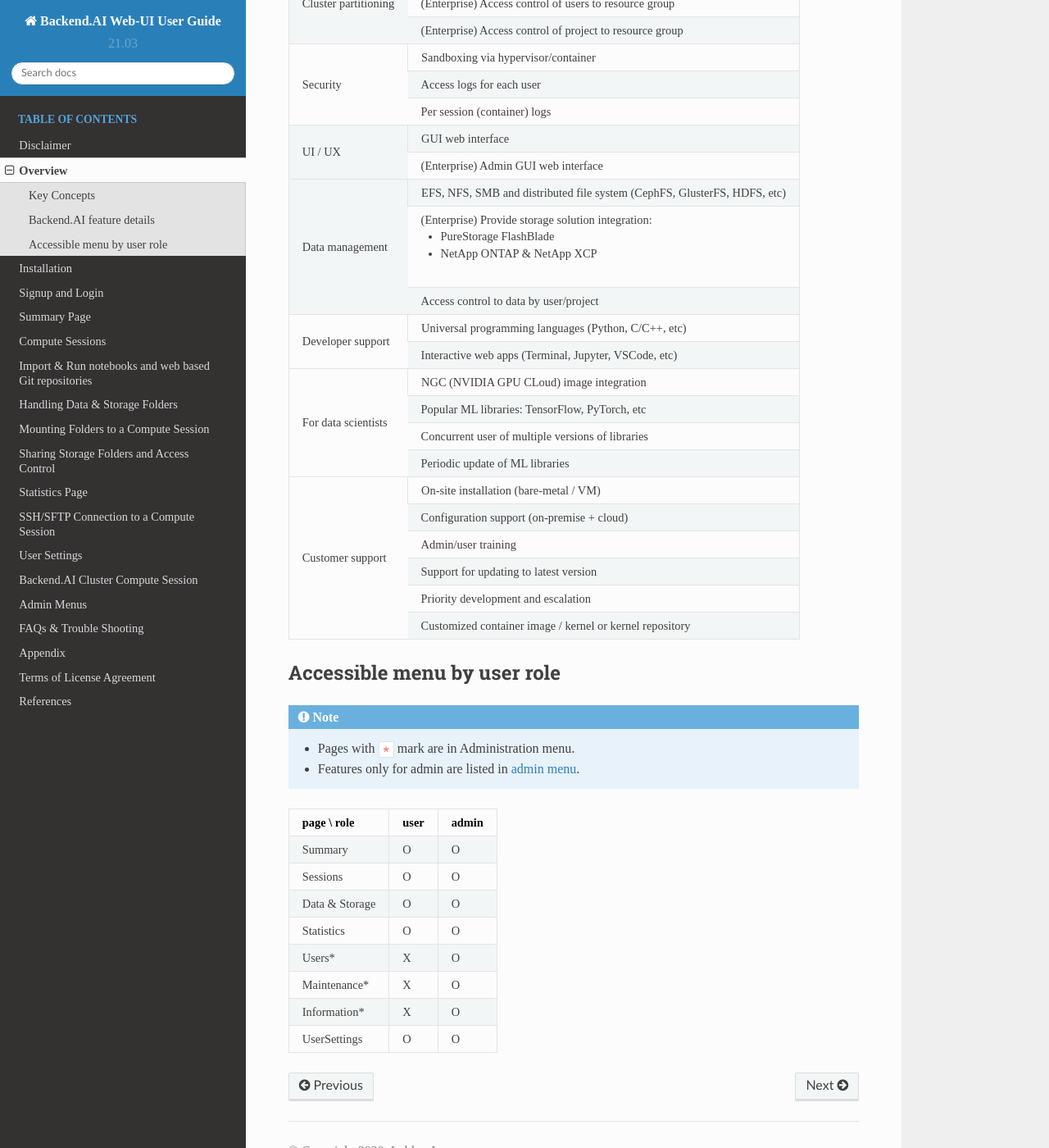
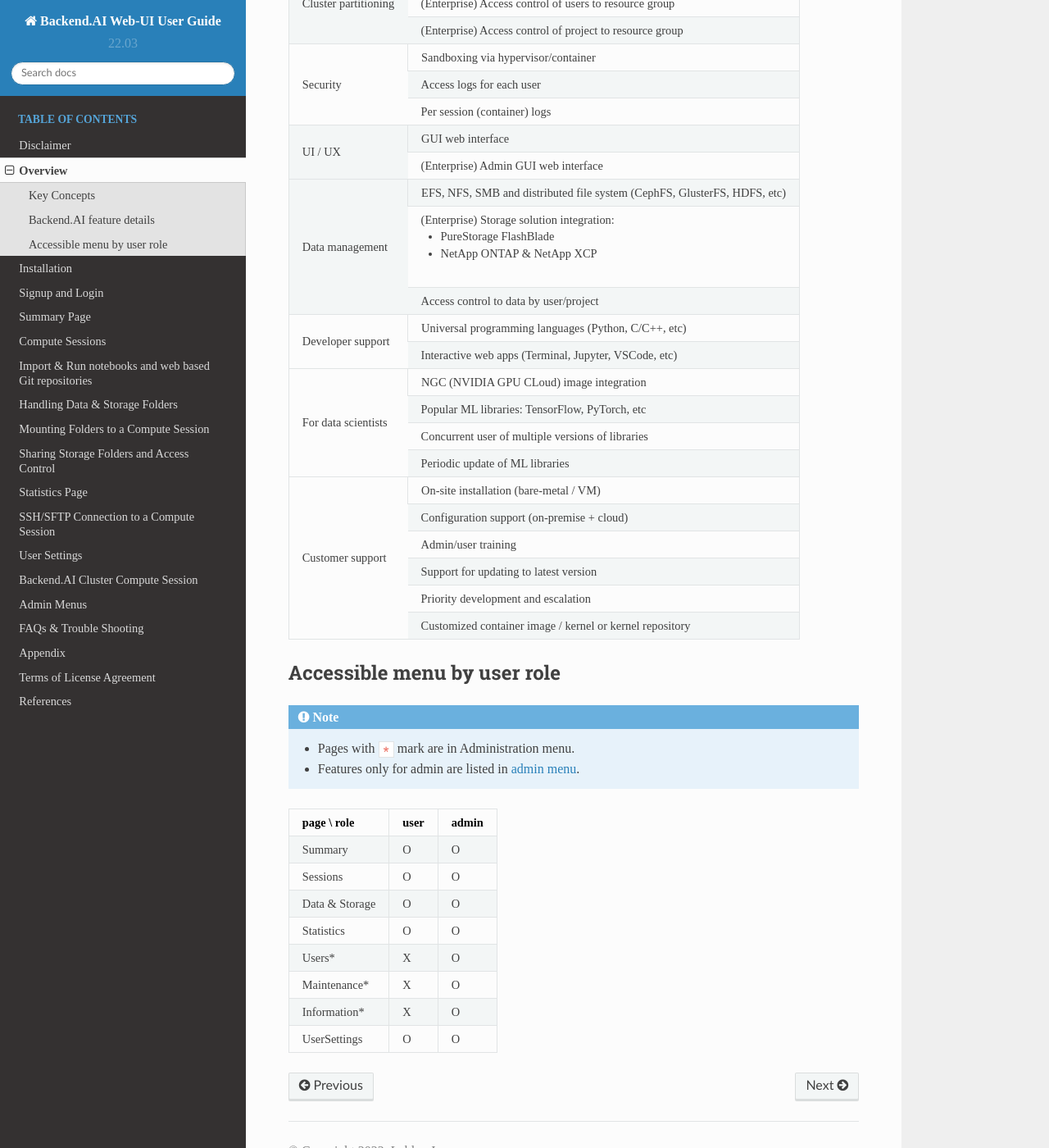
Before and after one commit to lablup/backend.ai-docs-webui, a Sphinx documentation site: the page built from docs/overview/overview.rst, in a window 1280 px wide and 1400 px high, scrolled down 2492 px. Shown: the whole window at 82% size. Built offline with Sphinx 7.4.7 and the Read the Docs theme 2.0.0, drawn with Linux system fonts in a browser that asks for light colours; some web fonts are replaced; some of the changed text lies outside the part shown.

```diff
--- a/docs/conf.local.py
+++ b/docs/conf.local.py
@@ -18,10 +18,10 @@
 # -- Project information -----------------------------------------------------
 
 project = 'Backend.AI Web-UI User Guide'
-copyright = '2020, Lablup Inc.'
+copyright = '2022, Lablup Inc.'
 author = 'Lablup Inc.'
-version = '21.03'
-release = '21.03'
+version = '22.03'
+release = '22.03'
 
 # -- General configuration ---------------------------------------------------
 
--- a/docs/conf.py
+++ b/docs/conf.py
@@ -18,10 +18,10 @@
 # -- Project information -----------------------------------------------------
 
 project = 'Backend.AI Web-UI User Guide'
-copyright = '2020, Lablup Inc.'
+copyright = '2022, Lablup Inc.'
 author = 'Lablup Inc.'
-version = '21.03'
-release = '21.03'
+version = '22.03'
+release = '22.03'
 
 # -- General configuration ---------------------------------------------------
 
--- a/docs/overview/overview.rst
+++ b/docs/overview/overview.rst
@@ -138,7 +138,7 @@ Backend.AI feature details
 | Data management      | EFS, NFS, SMB and distributed file system             |
 |                      | (CephFS, GlusterFS, HDFS, etc)                        |
 +                      +-------------------------------------------------------+
-|                      | (Enterprise) Provide storage solution integration:    |
+|                      | (Enterprise) Storage solution integration:            |
 |                      |                                                       |
 |                      | * PureStorage FlashBlade                              |
 |                      | * NetApp ONTAP & NetApp XCP                           |
```
Also changed, not shown: docs/sessions_all/sessions_all.rst (+37 -14 lines), docs/sessions_all/session_type_batch.png, 3 other files.
